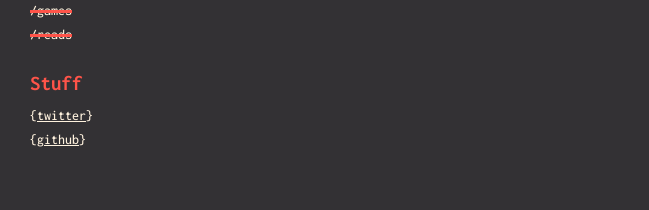
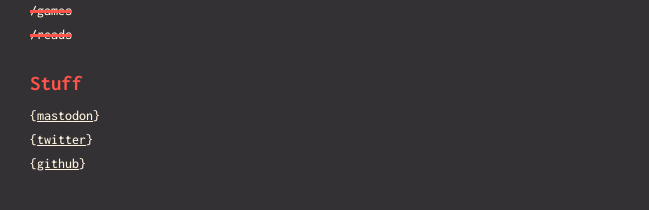
Before and after one commit to marvinpoo/coppnic.cc, a Jekyll site: the page built from index.markdown, in a window 1280 px wide. Shown: the part 611-821 px from the top of the page, without its empty margins (0-649 px from the left). Built offline with Jekyll 4.4.1, drawn with Linux system fonts in a browser that asks for light colours.

Commit message:
updated social media stuff

```diff
--- a/_includes/cat-stuff.html
+++ b/_includes/cat-stuff.html
@@ -1,7 +1,8 @@
 <div class="category cat-stuff">
     <b>Stuff</b>
     <ul>
-        <li>&#123;<a target="_blank" rel="author" href="https://twitter.com/marvinpoo">twitter</a>&#125;</li>
-        <li>&#123;<a target="_blank" rel="author" href="https://github.com/marvinpoo">github</a>&#125;</li>
+        <li>&#123;<a target="_blank" rel="me" href="https://chaos.social/@marv">mastodon</a>&#125;</li>
+        <li>&#123;<a target="_blank" rel="me" href="https://twitter.com/marvinpoo">twitter</a>&#125;</li>
+        <li>&#123;<a target="_blank" rel="me" href="https://github.com/marvinpoo">github</a>&#125;</li>
     </ul>
 </div>
```
